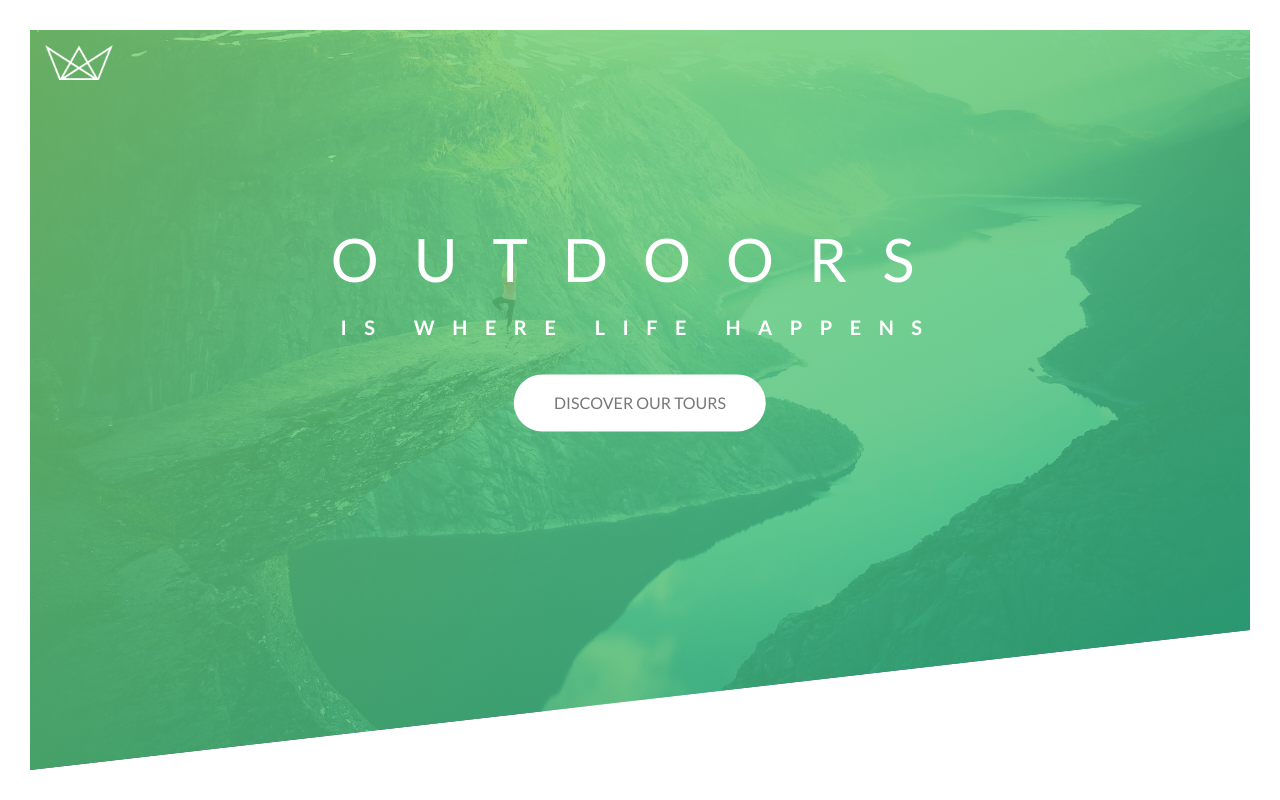
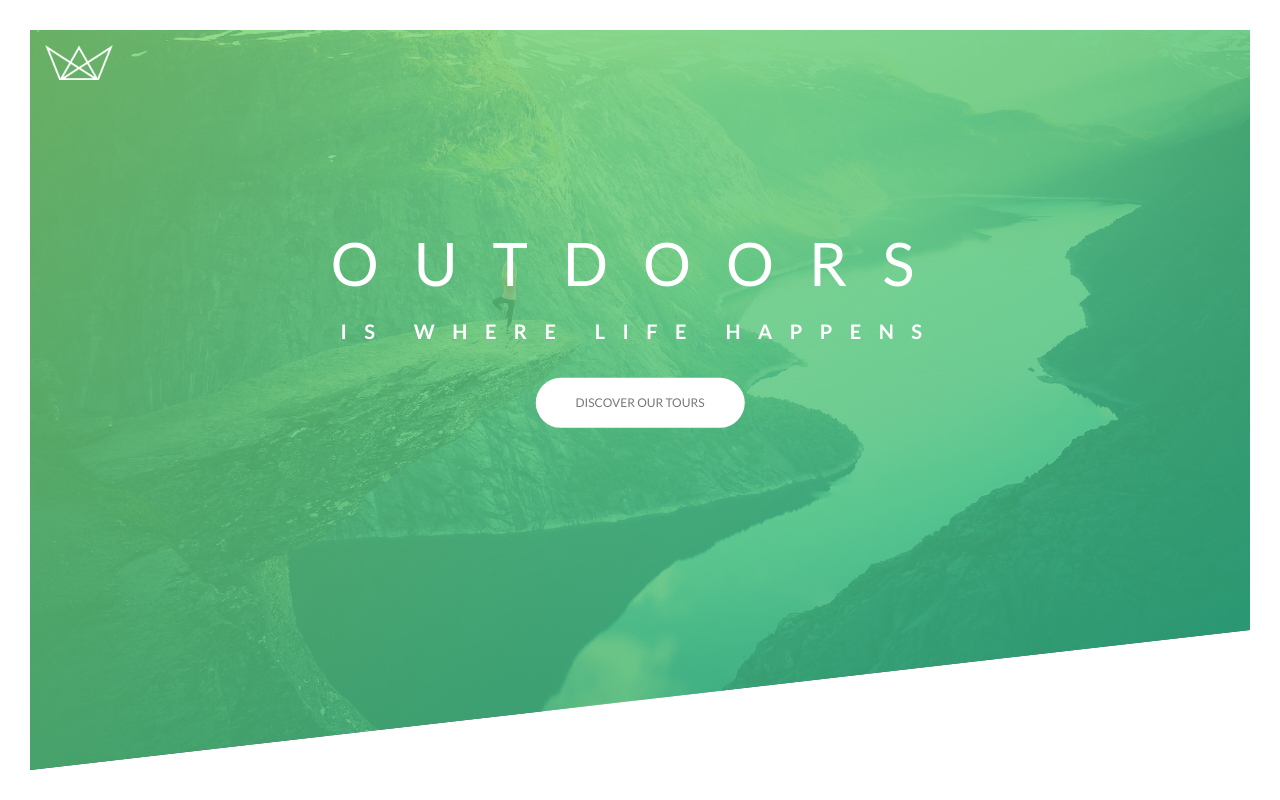
Before and after one commit to akshayr20/Booking-App-Template, an Angular app: page / in a window 1280 px wide. Built offline with nearby package versions, Linux system fonts and the light colour scheme.

Commit message:
converted html markup to use BEM

```diff
--- a/src/app/header/header.component.html
+++ b/src/app/header/header.component.html
@@ -1,9 +1,9 @@
 <header class="header">
-  <div class="logo-box"><img src="../../assets/img/logo-white.png" alt="Logo" class="logo" /></div>
-  <div class="text-box">
+  <div class="header__logo-box"><img src="../../assets/img/logo-white.png" alt="Logo" class="header__logo" /></div>
+  <div class="header__text-box">
     <h1 class="heading-primary">
-      <span class="heading-primary-main">Outdoors</span><span class="heading-primary-secondary">is where life happens</span>
+      <span class="heading-primary--main">Outdoors</span><span class="heading-primary--secondary">is where life happens</span>
     </h1>
-    <a href="#" class="btn btn-white">Discover our tours</a>
+    <a href="#" class="btn btn--white">Discover our tours</a>
   </div>
 </header>
--- a/src/app/header/header.component.scss
+++ b/src/app/header/header.component.scss
@@ -1,63 +1,89 @@
-// Light green: #7ed56f
-// Medium Green: #55c57a
-// Dark Green: #28b485
+$color-primary: #7ed56f;
+$color-primary-light: #55c57a;
+$color-primary-dark: #28b485;
+$color-grey-dark: #777;
+$color-white: #fff;
+$color-black: #000;
 
 .header {
-  height: calc(100vh - 60px);
-  background-image: linear-gradient(to right bottom, rgba(125, 211, 110, 0.8), rgba(40, 180, 131, 0.8)), url('../../assets/img/hero.jpg');
+  height: calc(100vh - 6rem);
+  background-image: linear-gradient(to right bottom, rgba($color-primary, 0.8), rgba($color-primary-dark, 0.8)), url('../../assets/img/hero.jpg');
   background-size: cover;
   background-position: top;
   clip-path: polygon(0 0, 100% 0, 100% 75vh, 0 100%);
+
+  &__logo-box {
+    position: absolute;
+    top: 4.5rem;
+    left: 4.5rem;
   }
-
-.logo-box {
-  position: absolute;
-  top: 45px;
-  left: 45px;
+  &__logo {
+    height: 3.5rem;
   }
-
-.logo {
-  height: 35px;
-}
-
-.text-box {
+  &__text-box {
     position: absolute;
     top: 40%;
     left: 50%;
     transform: translate(-50%, -50%);
     text-align: center;
   }
+}
 
 .heading-primary {
   color: #fff;
   text-transform: uppercase;
-  margin-bottom: 30px;
-}
-.heading-primary-main {
+  margin-bottom: 3rem;
+  &--main {
     display: block;
     font-size: 60px;
     font-weight: 400;
-  letter-spacing: 35px;
+    letter-spacing: 3.5rem;
     animation-name: moveInLeft;
     animation-duration: 1s;
   }
-.heading-primary-secondary {
+  &--secondary {
     display: block;
-  font-size: 20px;
+    font-size: 2rem;
     font-weight: 700;
-  letter-spacing: 17.5px;
+    letter-spacing: 1.75rem;
     animation-name: moveInRight;
     animation-duration: 1s;
+  }
+}
+
+.btn {
+  &:link,
+  &:visited {
+    text-decoration: none;
+    text-transform: uppercase;
+    padding: 1.5rem 4rem;
+    display: inline-block;
+    border-radius: 10rem;
+    transition: all 0.2s;
+    font-size: 1.2rem;
+  }
+  &--white {
+    background-color: $color-white;
+    color: $color-grey-dark;
+  }
+
+  &:hover {
+    transform: translateY(-3px);
+  }
+
+  &:active {
+    transform: translateY(1px);
+  }
 }
 
 @keyframes moveInLeft {
   0% {
-    transform: translateX(-100px);
+    transform: translateX(-10rem);
     opacity: 0;
   }
 
   80% {
-    transform: translateX(10px);
+    transform: translateX(1rem);
   }
 
   100% {
@@ -68,12 +94,12 @@
 
 @keyframes moveInRight {
   0% {
-    transform: translateX(100px);
+    transform: translateX(10rem);
     opacity: 0;
   }
 
   80% {
-    transform: translateX(-10px);
+    transform: translateX(-1rem);
   }
 
   100% {
@@ -81,26 +107,3 @@
     opacity: 1;
   }
 }
-
-.btn:link,
-.btn:visited {
-  text-decoration: none;
-  text-transform: uppercase;
-  padding: 15px 40px;
-  display: inline-block;
-  border-radius: 100px;
-  transition: all .2s;
-}
-
-.btn:hover {
-  transform: translateY(-3px);
-}
-
-.btn:active {
-  transform: translateY(1px);
-}
-
-.btn-white {
-  background-color: #fff;
-  color: #777;
-}
--- a/src/styles.scss
+++ b/src/styles.scss
@@ -1,16 +1,29 @@
 /* You can add global styles to this file, and also import other style files */
 
-* {
+$color-primary: #7ed56f;
+$color-primary-light: #55c57a;
+$color-primary-dark: #28b485;
+
+$color-grey-dark: #777;
+$color-white: #fff;
+$color-black: #000;
+
+*,
+*::after,
+*::before {
   margin: 0;
   padding: 0;
   box-sizing: inherit;
 }
 
+html {
+  font-size: 62.5%;
+}
+
 body {
   font-family: 'Lato', sans-serif;
   font-weight: 400;
-  font-size: 16px;
   line-height: 1.7;
-  color: #777;
-  padding: 30px;
+  color: $color-grey-dark;
+  padding: 3rem;
 }
```
Lines whose indentation alone changed are shown as unchanged.
